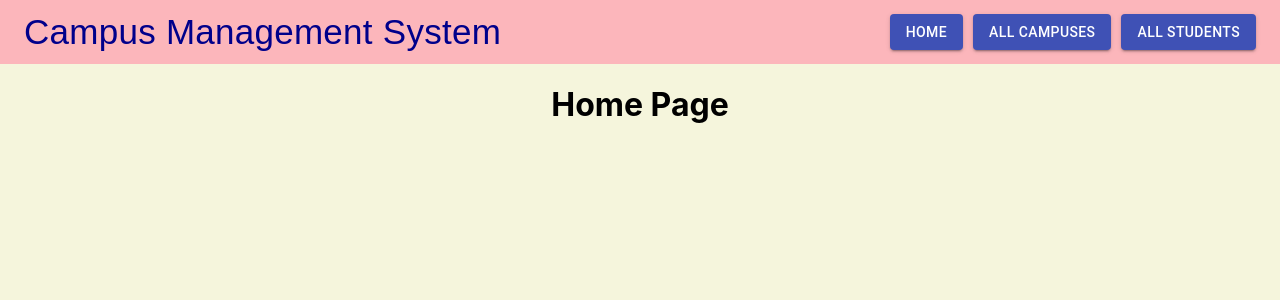
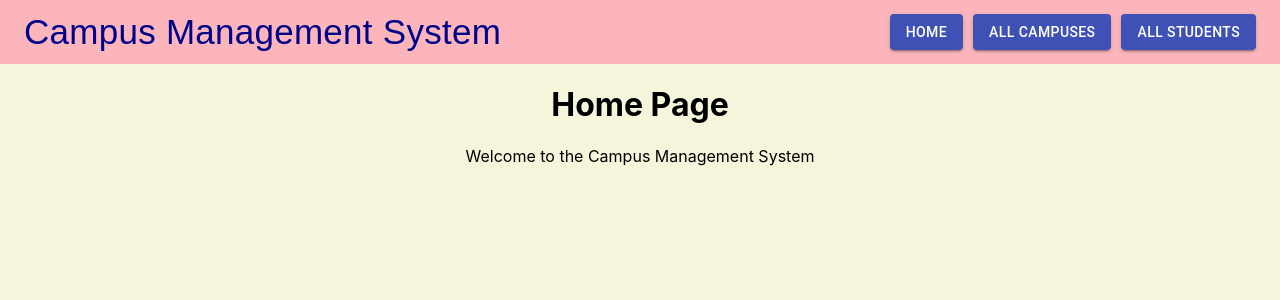
Before and after one commit to Carmen-Wu/final-app-client, a React (Create React App) app: page / in a window 1280 px wide. Shown: the top 300 px of the page. Built offline with nearby package versions, Linux system fonts and the light colour scheme.

Commit message:
Fixed view typo

```diff
--- a/src/components/views/EditStudentView.js
+++ b/src/components/views/EditStudentView.js
@@ -63,7 +63,7 @@ const EditStudentView = (props) => {
           <br/>
           <br/>
 
-          <label style={{color:'#11153e', fontWeight: 'bold'}}>New mail: </label>
+          <label style={{color:'#11153e', fontWeight: 'bold'}}>New email: </label>
           <input type="email" name="email" onChange={(e) => handleChange(e)}  />
           <br/>
           <br/>
--- a/src/components/views/HomePageView.js
+++ b/src/components/views/HomePageView.js
@@ -9,6 +9,7 @@ const HomePageView = () => {
   return (
     <div >
       <h1>Home Page</h1>
+      <p>Welcome to the Campus Management System</p>
     </div>
   );
 }
```
